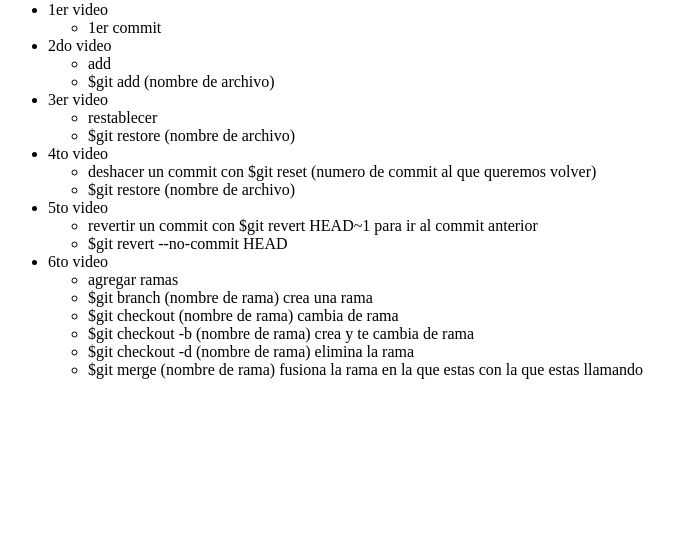
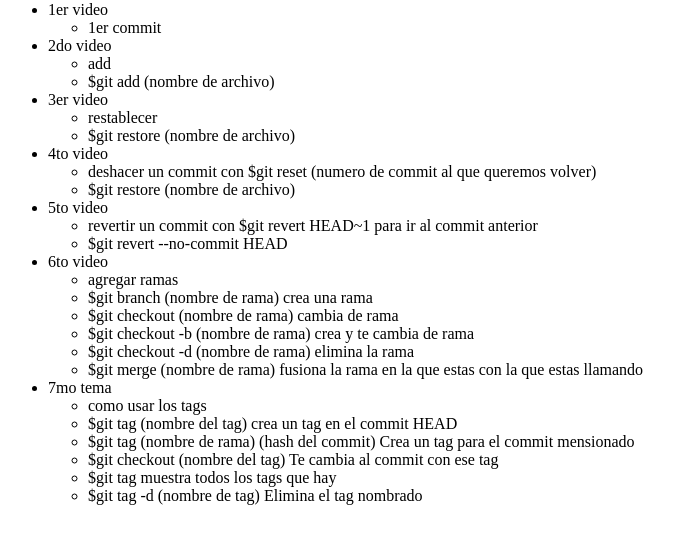
Before and after one commit to uriel200201/Curso-Git, a plain HTML site: page index.html in a window 1280 px wide. Shown: the part 79-622 px from the top of the page, without its empty margins (0-697 px from the left). Drawn offline with Linux system fonts and the light colour scheme.

Commit message:
Tema 7 tags comunes

```diff
--- a/index.html
+++ b/index.html
@@ -77,6 +77,32 @@
 					</li>
 				</ul>
 			</li>
+			<li>
+				7mo tema
+				<ul>
+					<li>como usar los tags</li>
+					<li>
+						$git tag (nombre del tag)
+						<span>crea un tag en el commit HEAD</span>
+					</li>
+					<li>
+						$git tag (nombre de rama) (hash del commit)
+						<span>Crea un tag para el commit mensionado</span>
+					</li>
+					<li>
+						$git checkout (nombre del tag)
+						<span>Te cambia al commit con ese tag</span>
+					</li>
+					<li>
+						$git tag
+						<span>muestra todos los tags que hay</span>
+					</li>
+					<li>
+						$git tag -d (nombre de tag)
+						<span>Elimina el tag nombrado</span>
+					</li>
+				</ul>
+			</li>
 		</ul>
 	</body>
 </html>
```
